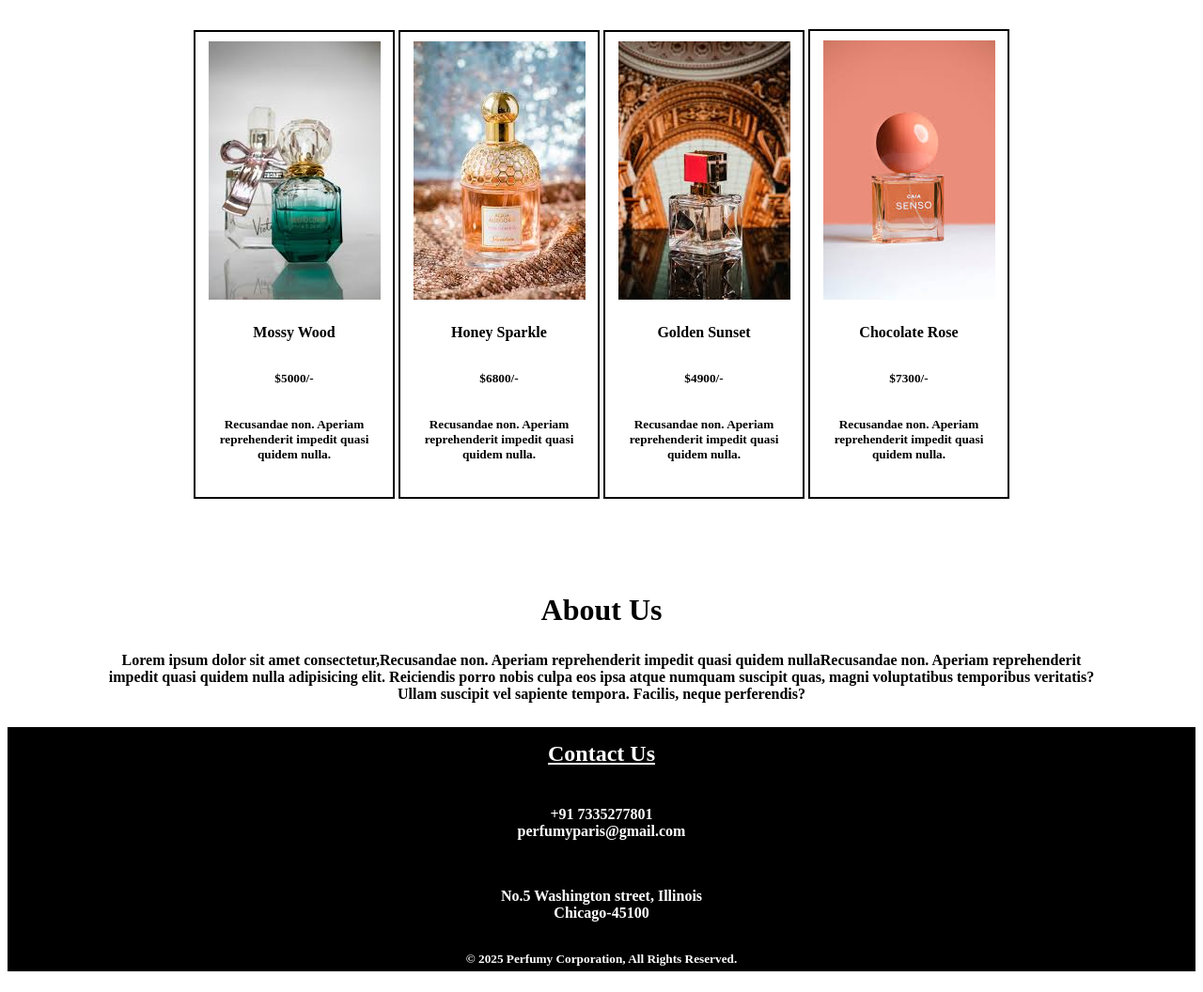
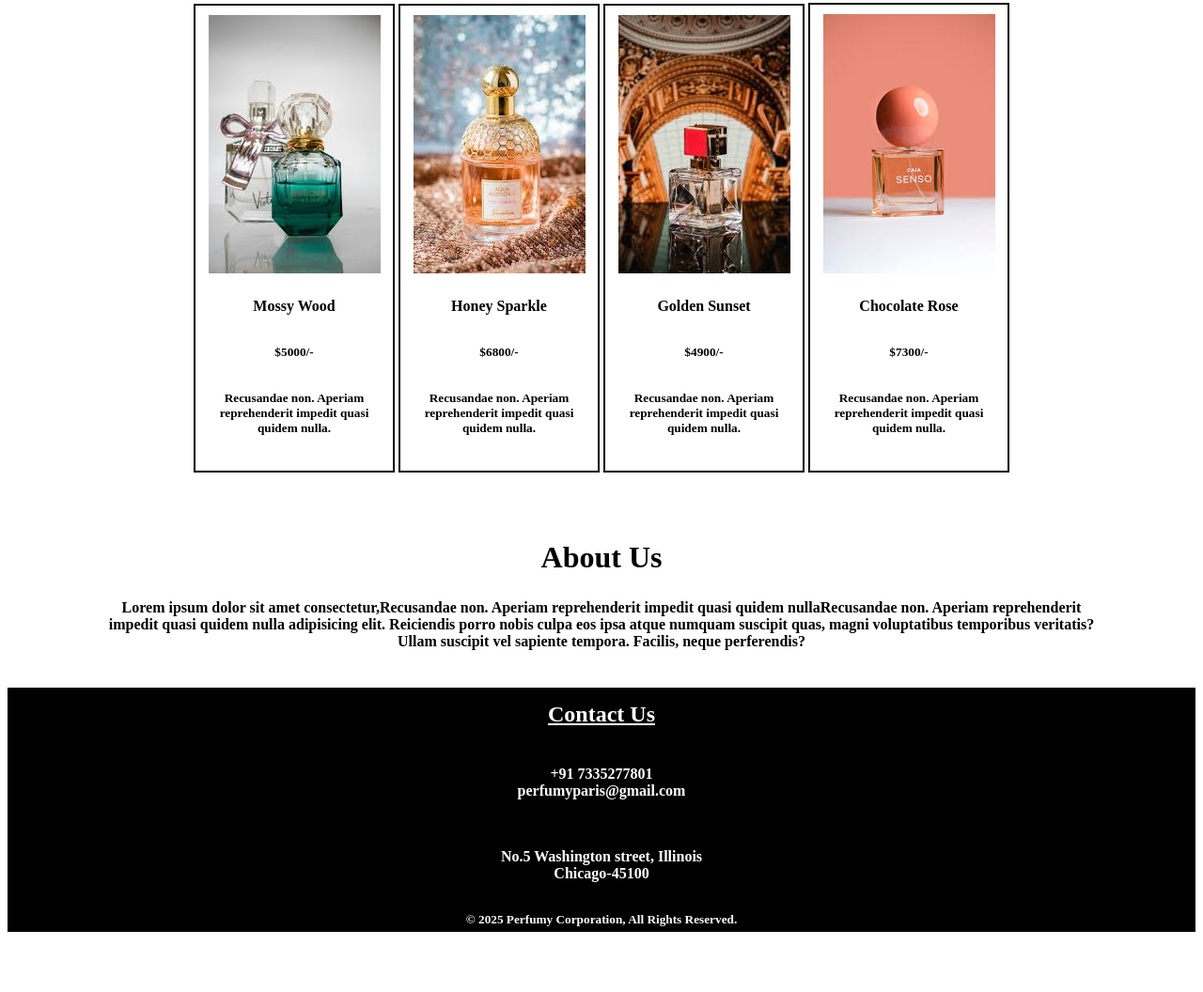
Before and after one commit to saranyak236/static-css-website, a plain HTML site: page index.html in a window 1280 px wide. Shown: the part 292-1348 px from the top of the page at 94% size. After the commit the page ends 1306 px from the top, so only its background shows below. Drawn offline with Linux system fonts and the light colour scheme.

Commit message:
Update style.css

```diff
--- a/style.css
+++ b/style.css
@@ -60,7 +60,7 @@ h4,h5{
 }
 .products{
     text-align: center;
-    padding: 50px;
+    padding: 22px;
 }
 .box:hover{
     background-color:black;
@@ -73,11 +73,11 @@ h4,h5{
 .contact{
     background-color: black;
     color: white;
-    margin-top:20px
+    margin-top:35px
 
 }
 .para{
-    padding-left: 100px; ;
+    padding-left: 100px;
     padding-right: 100px;
 }
 .con{
```
